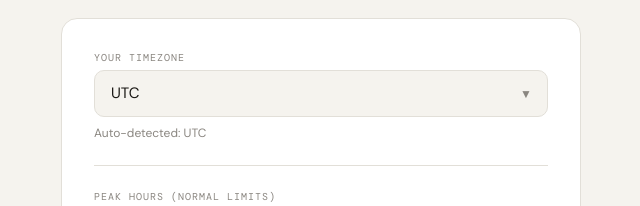
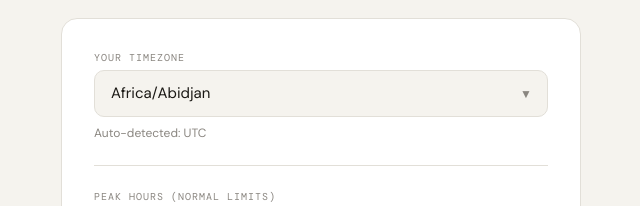
Before and after one commit to hubshashwat/claudepeak, a plain HTML site: page index.html in a window 1280 px wide. Shown: the part 319-525 px from the top of the page, 319-959 px from the left. Drawn offline with nearby package versions, Linux system fonts and the light colour scheme.

Commit message:
Refactor timezone handling using Intl API

```diff
--- a/index.html
+++ b/index.html
@@ -373,70 +373,12 @@
 <a href="https://support.claude.ai" target="_blank">support.claude.ai</a></footer>
 
 <script>
-const ALL_TZ = [
-  ["Africa/Abidjan","Abidjan (GMT)"],
-  ["Africa/Cairo","Cairo (EET)"],
-  ["Africa/Johannesburg","Johannesburg (SAST)"],
-  ["Africa/Lagos","Lagos (WAT)"],
-  ["Africa/Nairobi","Nairobi (EAT)"],
-  ["America/Anchorage","Anchorage (AKST/AKDT)"],
-  ["America/Argentina/Buenos_Aires","Buenos Aires (ART)"],
-  ["America/Bogota","Bogotá (COT)"],
-  ["America/Chicago","Chicago (CT)"],
-  ["America/Denver","Denver (MT)"],
-  ["America/Halifax","Halifax (AT)"],
-  ["America/Lima","Lima (PET)"],
-  ["America/Los_Angeles","Los Angeles (PT)"],
-  ["America/Mexico_City","Mexico City (CST/CDT)"],
-  ["America/New_York","New York (ET)"],
-  ["America/Phoenix","Phoenix (MST)"],
-  ["America/Sao_Paulo","São Paulo (BRT)"],
-  ["America/Toronto","Toronto (ET)"],
-  ["America/Vancouver","Vancouver (PT)"],
-  ["Asia/Bangkok","Bangkok (ICT)"],
-  ["Asia/Colombo","Colombo (IST)"],
-  ["Asia/Dhaka","Dhaka (BST)"],
-  ["Asia/Dubai","Dubai (GST)"],
-  ["Asia/Hong_Kong","Hong Kong (HKT)"],
-  ["Asia/Jakarta","Jakarta (WIB)"],
-  ["Asia/Karachi","Karachi (PKT)"],
-  ["Asia/Kolkata","Bangalore / Mumbai / Delhi (IST)"],
-  ["Asia/Kuala_Lumpur","Kuala Lumpur (MYT)"],
-  ["Asia/Manila","Manila / Davao (PHT)"],
-  ["Asia/Seoul","Seoul (KST)"],
-  ["Asia/Shanghai","Shanghai / Beijing (CST)"],
-  ["Asia/Singapore","Singapore (SGT)"],
-  ["Asia/Taipei","Taipei (CST)"],
-  ["Asia/Tehran","Tehran (IRST)"],
-  ["Asia/Tokyo","Tokyo (JST)"],
-  ["Atlantic/Reykjavik","Reykjavik (GMT)"],
-  ["Australia/Adelaide","Adelaide (ACST/ACDT)"],
-  ["Australia/Brisbane","Brisbane (AEST)"],
-  ["Australia/Melbourne","Melbourne (AEST/AEDT)"],
-  ["Australia/Perth","Perth (AWST)"],
-  ["Australia/Sydney","Sydney (AEST/AEDT)"],
-  ["Europe/Amsterdam","Amsterdam (CET/CEST)"],
-  ["Europe/Athens","Athens (EET/EEST)"],
-  ["Europe/Berlin","Berlin (CET/CEST)"],
-  ["Europe/Istanbul","Istanbul (TRT)"],
-  ["Europe/Lisbon","Lisbon (WET/WEST)"],
-  ["Europe/London","London (GMT/BST)"],
-  ["Europe/Madrid","Madrid (CET/CEST)"],
-  ["Europe/Moscow","Moscow (MSK)"],
-  ["Europe/Paris","Paris (CET/CEST)"],
-  ["Europe/Stockholm","Stockholm (CET/CEST)"],
-  ["Europe/Warsaw","Warsaw (CET/CEST)"],
-  ["Pacific/Auckland","Auckland (NZST/NZDT)"],
-  ["Pacific/Honolulu","Honolulu (HST)"],
-  ["Pacific/Fiji","Fiji (FJT)"],
-  ["UTC","UTC"],
-];
-
 const sel = document.getElementById("tz-select");
-ALL_TZ.forEach(([val, label]) => {
+const ALL_TZ = Intl.supportedValuesOf('timeZone');
+ALL_TZ.forEach(tz => {
   const o = document.createElement("option");
-  o.value = val;
-  o.textContent = label;
+  o.value = tz;
+  o.textContent = tz.replace(/_/g, ' ');
   sel.appendChild(o);
 });
 
@@ -447,10 +389,6 @@ function detectTZ() {
 function setSelectToTZ(tz) {
   for (let i = 0; i < sel.options.length; i++) {
     if (sel.options[i].value === tz) { sel.selectedIndex = i; return true; }
-  }
-  const parts = tz.split("/");
-  for (let i = 0; i < sel.options.length; i++) {
-    if (sel.options[i].value.includes(parts[parts.length-1])) { sel.selectedIndex = i; return true; }
   }
   return false;
 }
@@ -530,10 +468,7 @@ function update() {
 
 const detected = detectTZ();
 if (!setSelectToTZ(detected)) sel.selectedIndex = 0;
-const detectedLabel = ALL_TZ.find(([v]) => v === detected);
-document.getElementById("tz-detected").textContent = detectedLabel
-  ? `Auto-detected: ${detectedLabel[1]}`
-  : `Auto-detected: ${detected}`;
+document.getElementById("tz-detected").textContent = `Auto-detected: ${detected.replace(/_/g, ' ')}`;
 
 update();
 setInterval(update, 5000);
```
